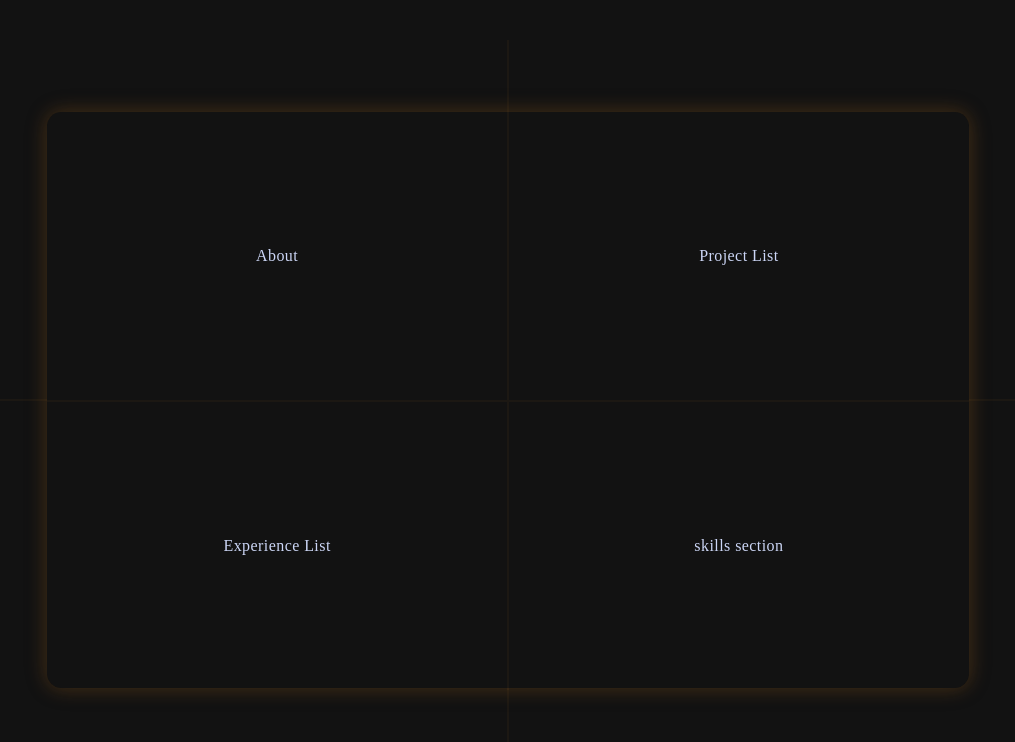
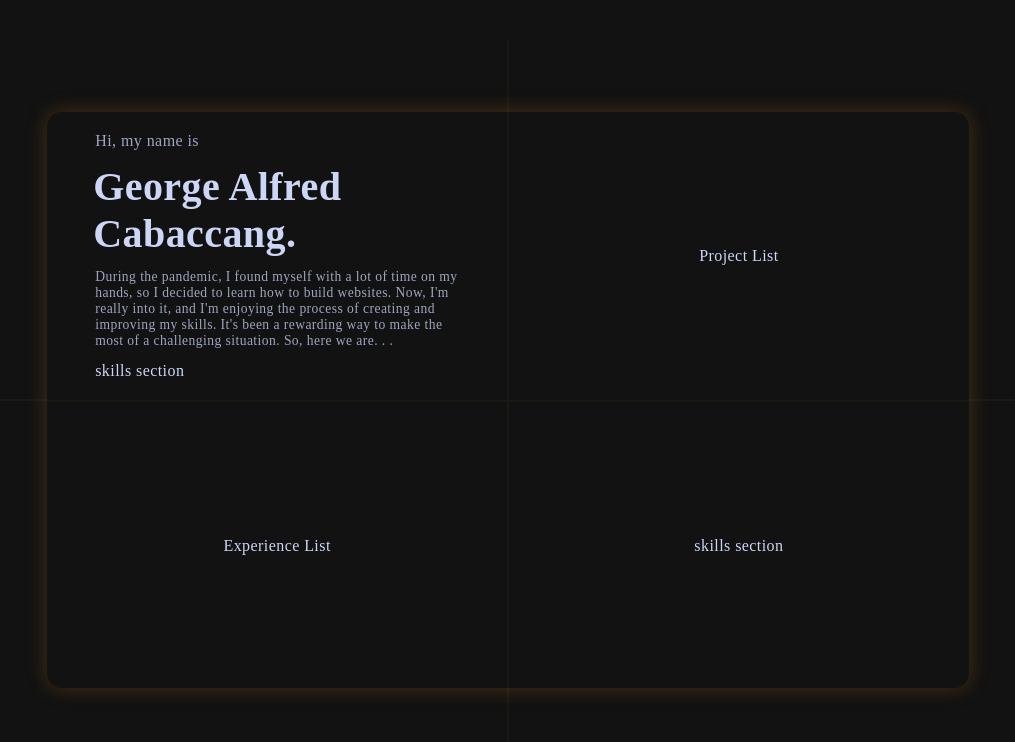
Before and after one commit to georgecabaccang/personal-website, a React (Vite) app: page / in a window 1280 px wide. Shown: the top 742 px of the page, without its empty margins (132-1147 px from the left). Built offline with nearby package versions, Linux system fonts and the light colour scheme; a web font is replaced by a local one.

Commit message:
Update about section

```diff
--- a/src/components/sections/about/About.tsx
+++ b/src/components/sections/about/About.tsx
@@ -1,3 +1,18 @@
+import SkillList from "../skills/SkillList";
+import styles from "./aboutStyles.module.css";
+
 export default function About() {
-    return <div>About</div>;
+    return (
+        <div className={styles.container}>
+            <span className={`primary text-secondary ${styles.span}`}>Hi, my name is</span>
+            <h1 className={styles.name}>George Alfred Cabaccang.</h1>
+            <p className="text-tertiary">
+                During the pandemic, I found myself with a lot of time on my hands, so I decided to
+                learn how to build websites. Now, I'm really into it, and I'm enjoying the process
+                of creating and improving my skills. It's been a rewarding way to make the most of a
+                challenging situation. So, here we are. . .
+            </p>
+            <SkillList />
+        </div>
+    );
 }
--- a/src/components/sections/about/aboutStyles.module.css
+++ b/src/components/sections/about/aboutStyles.module.css
@@ -0,0 +1,18 @@
+.container {
+    display: flex;
+    flex-direction: column;
+    justify-content: center;
+    padding: 1rem 3rem;
+    text-align: start;
+    gap: 0.8rem;
+}
+
+.span {
+    color: #ce9958;
+    font-family: InterBold;
+    font-size: 1.1rem;
+}
+
+.name {
+    margin-left: -2px;
+}
--- a/src/index.css
+++ b/src/index.css
@@ -54,7 +54,7 @@ body {
 h1,
 .text-primary {
     font-family: InterSemiBold;
-    font-size: 4rem;
+    font-size: 2.5rem;
     color: #ccd6f6;
 }
 
```
